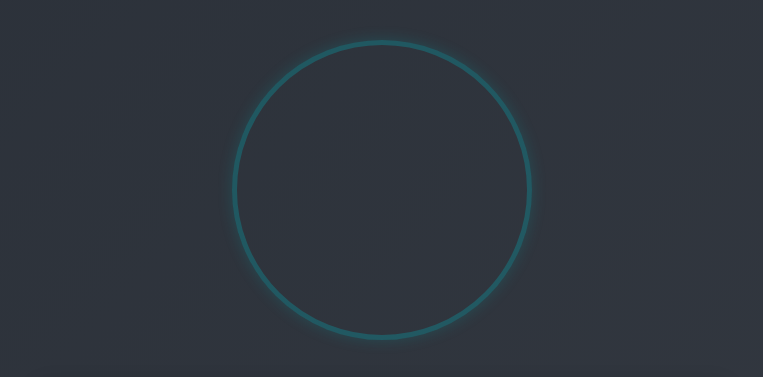
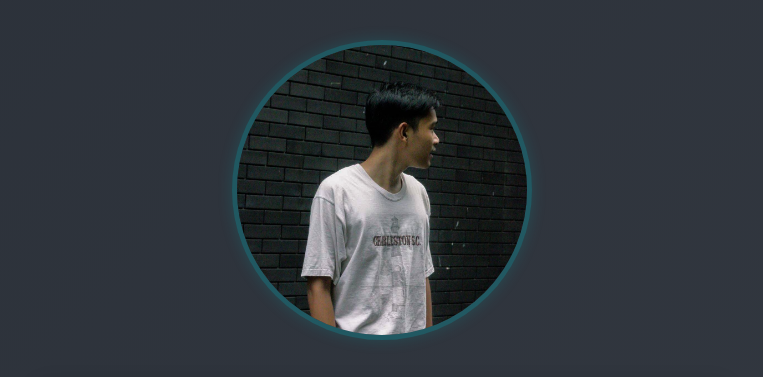
Before and after one commit to tam15216/portfolio, a plain HTML site: page index.html in a window 1280 px wide. Shown: the top 377 px of the page, without its empty margins (258-1021 px from the left). Drawn offline with nearby package versions, Linux system fonts and the light colour scheme.

Commit message:
Update index.html

```diff
--- a/index.html
+++ b/index.html
@@ -26,7 +26,7 @@
     </head>
     <body>
         <div class="profile-container">
-            <img src="photo/1.jpg" class="rounded-circle profile-pic"
+            <img src="1.jpg" class="rounded-circle profile-pic"
                 alt="โปรไฟล์"
                 width="300" height="300">
         </div>
```
